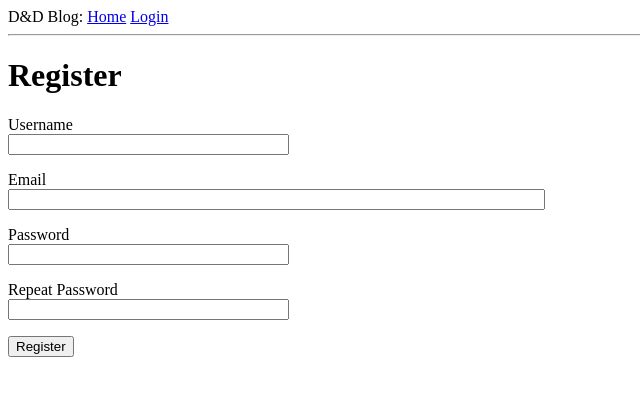
After one commit to ndbellew/dndblog, a Flask app: page /register in a window 1280 px wide. The commit adds this page. Shown: the top 396 px of the page, without its empty margins (0-640 px from the left). Run offline with Flask 2, Linux system fonts and the light colour scheme.

Commit message:
User Logins

```diff
--- a/app/__init__.py
+++ b/app/__init__.py
@@ -3,10 +3,13 @@ from config import Config
 from flaskext.mysql import MySQL
 from flask_sqlalchemy import SQLAlchemy
 from flask_migrate import Migrate
+from flask_login import LoginManager
 
 app = Flask(__name__)
 app.config.from_object(Config)
 db = SQLAlchemy(app)
 migrate = Migrate(app,db)
+login = LoginManager(app)
+login.login_view='login'
 
 from app import routes, models
--- a/app/forms.py
+++ b/app/forms.py
@@ -1,9 +1,27 @@
 from flask_wtf import FlaskForm
 from wtforms import StringField, PasswordField, BooleanField, SubmitField
-from wtforms.validators import DataRequired
+from wtforms.validators import DataRequired, ValidationError, Email, EqualTo
+from app.models import User
 
 class LoginForm(FlaskForm):
     username = StringField('Username', validators=[DataRequired()])
     password = PasswordField('Password', validators = [DataRequired()])
     remember_me = BooleanField('Remember Me')
     submit = SubmitField('Sign In')
+
+class RegistrationForm(FlaskForm):
+    username = StringField('Username', validators=[DataRequired()])
+    email = StringField('Email', validators=[DataRequired(), Email()])
+    password = PasswordField('Password', validators=[DataRequired()])
+    password2 = PasswordField('Repeat Password', validators=[DataRequired(), EqualTo('password')])
+    submit = SubmitField('Register')
+
+    def validate_username(self, username):
+        user = User.query.filter_by(username=username.data).first()
+        if user is not None:
+            raise ValidationError('Please use a different username.')
+
+    def validate_email(self, email):
+        user = User.query.filter_by(email=email.data).first()
+        if user is not None:
+            raise ValidationError('Please use different email address.')
--- a/app/routes.py
+++ b/app/routes.py
@@ -1,18 +1,50 @@
-from flask import render_template, flash, redirect, url_for
-from app import app
-from app.forms import LoginForm
+from flask import render_template, flash, redirect, url_for, request
+from app import app, db, login
+from app.forms import LoginForm, RegistrationForm
+from app.models import User
+from flask_login import current_user, login_user, logout_user, login_required
+from werkzeug.urls import url_parse
 
 @app.route('/')
 @app.route('/index')
+@login_required
 def index():
     user = {"username":"Ndbellew"}
     posts = [{"author":{"username":"John"},"body":"Yeet!"}]
-    return render_template('index.html', title="home", user=user, posts=posts)
+    return render_template('index.html', title="Home", posts=posts)
 
 @app.route('/login', methods=['GET','POST'])
 def login():
+    if current_user.is_authenticated:
+        return redirect(url_for('index'))
     form = LoginForm()
     if form.validate_on_submit():
-        flash(f'Login request for user {form.username.data}, remember_me={form.remember_me.data}')
+        user = User.query.filter_by(username = form.username.data).first()
+        if user is None or not user.check_password(form.password.data):
+            flash('Invalid Username or Password')
+            return redirect(url_for('login'))
+        login_user(user, remember=form.remember_me.data)
+        next_page = request.args.get('next')
+        if not next_page or url_parse(next_page).netloc != '':
+            next_page = url_for('index')
+        return redirect(next_page)
+    return render_template('login.html', title='Sign In', form=form)
+
+@app.route('/logout')
+def logout():
+    logout_user()
+    return redirect(url_for('index'))
+
+@app.route('/register', methods=['GET','POST'])
+def register():
+    if current_user.is_authenticated:
         return redirect(url_for('index'))
-    return render_template('login.html', title='Sign In', form=form)
+    form = RegistrationForm()
+    if form.validate_on_submit():
+        user = User(username = form.username.data, email = form.email.data)
+        user.set_password(form.password.data)
+        db.session.add(user)
+        db.session.commit()
+        flash('Congratulations, you are now a registered user!')
+        return redirect(url_for('login'))
+    return render_template('register.html', title='Register', form=form)
--- a/app/templates/base.html
+++ b/app/templates/base.html
@@ -9,8 +9,12 @@
     <body>
       <div>
         D&D Blog:
-        <a href={{url_for("index")}}>Home</a>
-        <a href={{url_for("login")}}>Login</a>
+        <a href="{{ url_for('index') }}">Home</a>
+        {% if current_user.is_anonymous %}
+        <a href="{{ url_for('login') }}">Login</a>
+        {% else %}
+        <a href="{{ url_for('logout') }}">Logout</a>
+        {% endif %}
       </div>
       <hr>
         {% with messages = get_flashed_messages() %}
--- a/app/templates/index.html
+++ b/app/templates/index.html
@@ -1,7 +1,7 @@
 {% extends "base.html" %}
 
 {% block content %}
-  <h1>Hello, {{ user.username }}!</h1>
+  <h1>Hello, {{ current_user.username }}!</h1>
   {% for post in posts %}
   <div><p>{{ post.author.username }} says: <b>{{ post.body }}</b></p></div>
   {% endfor %}
--- a/app/templates/login.html
+++ b/app/templates/login.html
@@ -20,4 +20,6 @@
     </p>
     <p>{{ form.remember_me() }} {{ form.remember_me.label }}</p>
     <p>{{ form.submit() }}</p>
+  </form>
+  <p>New User? <a href="{{ url_for('register') }}">Click to Register!</a></p>
 {% endblock %}
--- /dev/null
+++ b/app/templates/register.html
@@ -0,0 +1,37 @@
+{% extends "base.html" %}
+
+{% block content %}
+  <h1>Register</h1>
+  <form action="" method="POST">
+    {{ form.hidden_tag() }}
+    <p>
+      {{ form.username.label }}<br>
+      {{ form.username(size=32) }}<br>
+      {% for error in form.username.errors %}
+      <span style="color:red;">[{{ error }}]</span>
+      {% endfor %}
+    </p>
+    <p>
+      {{ form.email.label }}<br>
+      {{ form.email(size=64) }}<br>
+      {% for error in form.username.errors %}
+      <span style="color:red;">[{{ error }}]</span>
+      {% endfor %}
+    </p>
+    <p>
+      {{ form.password.label }}<br>
+      {{ form.password(size=32) }}<br>
+      {% for error in form.username.errors %}
+      <span style="color:red;">[{{ error }}]</span>
+      {% endfor %}
+    </p>
+    <p>
+      {{ form.password2.label }}<br>
+      {{ form.password2(size=32) }}<br>
+      {% for error in form.username.errors %}
+      <span style="color:red;">[{{ error }}]</span>
+      {% endfor %}
+    </p>
+    <p>{{ form.submit() }}</p>
+  </form>
+{% endblock %}
```
Also changed, not shown: app/models.py (+15 -2 lines).
